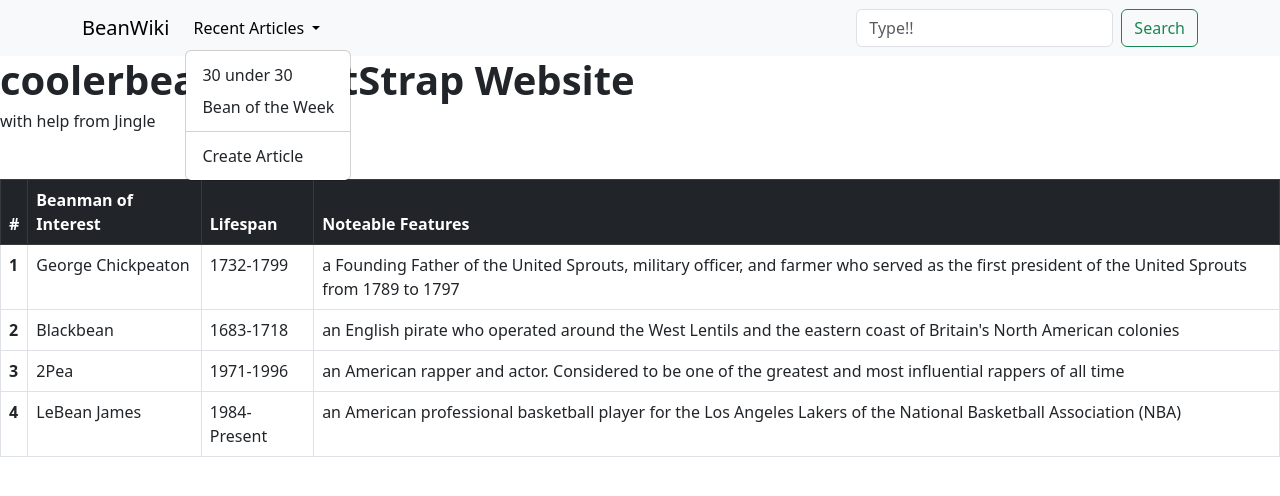
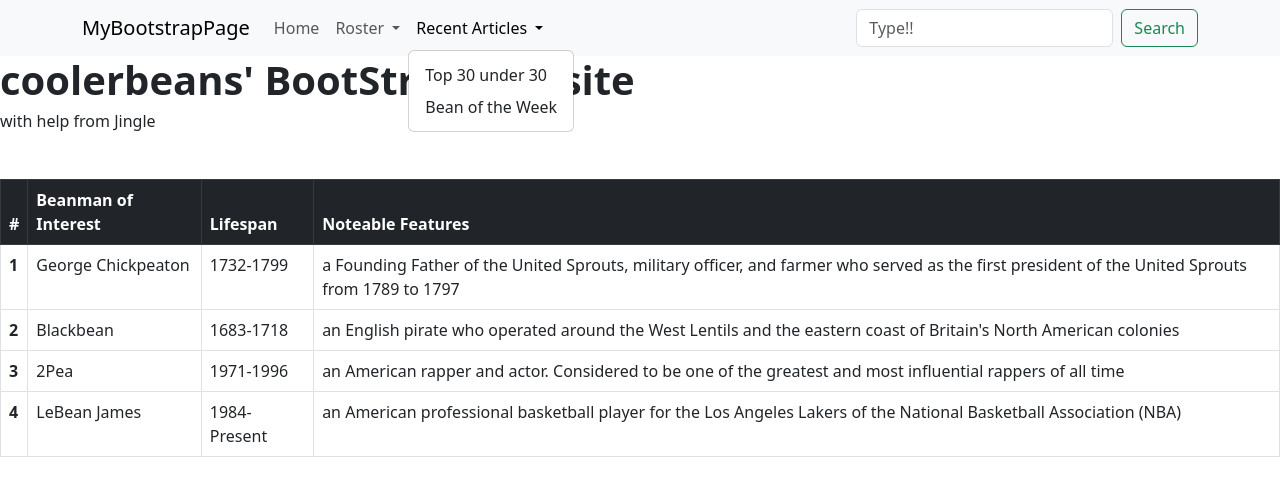
Before and after one commit to evann51/echan51, a plain HTML site: page 22_bt-fd_coolerbeans/bt/index.html in a window 1280 px wide. Both pictures are taken after a click on the button "Recent Articles". Drawn offline with nearby package versions, Linux system fonts and the light colour scheme.

Commit message:
22 actually done

```diff
--- a/22_bt-fd_coolerbeans/bt/index.html
+++ b/22_bt-fd_coolerbeans/bt/index.html
@@ -1,4 +1,10 @@
 <!DOCTYPE html>
+<!--
+Evan Chan and Danny Mok
+SoftDev
+w22_fef
+Nov 19 2024
+ -->
 <html lang="en">
 <head>
   <meta charset="UTF-8">
@@ -17,21 +23,31 @@ margins{
 <body>
   <nav class="navbar navbar-expand-lg navbar-light bg-light">
    <div class="container">
-      <a class="navbar-brand" href="#">BeanWiki</a>
+     <a class="navbar-brand" href="#">MyBootstrapPage</a>
      <button class="navbar-toggler" type="button" data-bs-toggle="collapse" data-bs-target="#navbarSupportedContent" aria-controls="navbarSupportedContent" aria-expanded="false" aria-label="Toggle navigation">
        <span class="navbar-toggler-icon"></span>
      </button>
      <div class="collapse navbar-collapse" id="navbarSupportedContent">
        <ul class="navbar-nav me-auto mb-2 mb-lg-0">
+         <li class="nav-item active">
+           <a class="nav-link" href="#">Home</a>
+         </li>
+         <li class="nav-item dropdown">
+           <a class="nav-link dropdown-toggle" href="#" id="navbarDropdown" role="button" data-bs-toggle="dropdown" aria-expanded="false">
+             Roster
+           </a>
+           <ul class="dropdown-menu" aria-labelledby="navbarDropdown">
+             <li><a class="dropdown-item" href="#">Evan Chan</a></li>
+             <li><a class="dropdown-item" href="#">Danny Mok</a></li>
+           </ul>
+         </li>
          <li class="nav-item dropdown">
            <a class="nav-link dropdown-toggle" href="#" id="navbarDropdown" role="button" data-bs-toggle="dropdown" aria-expanded="false">
              Recent Articles
            </a>
            <ul class="dropdown-menu" aria-labelledby="navbarDropdown">
-              <li><a class="dropdown-item" href="#">30 under 30</a></li>
+             <li><a class="dropdown-item" href="#">Top 30 under 30</a></li>
              <li><a class="dropdown-item" href="#">Bean of the Week</a></li>
-              <li><hr class="dropdown-divider"></li>
-              <li><a class="dropdown-item" href="#">Create Article</a></li>
            </ul>
          </li>
        </ul>
```
Lines whose indentation alone changed are shown as unchanged.
